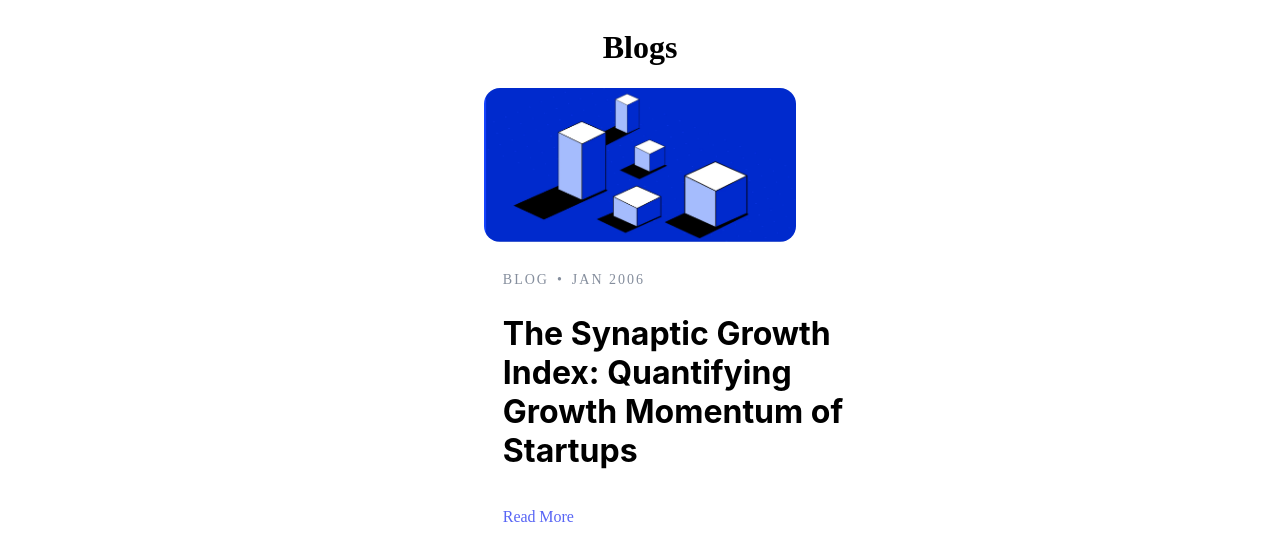
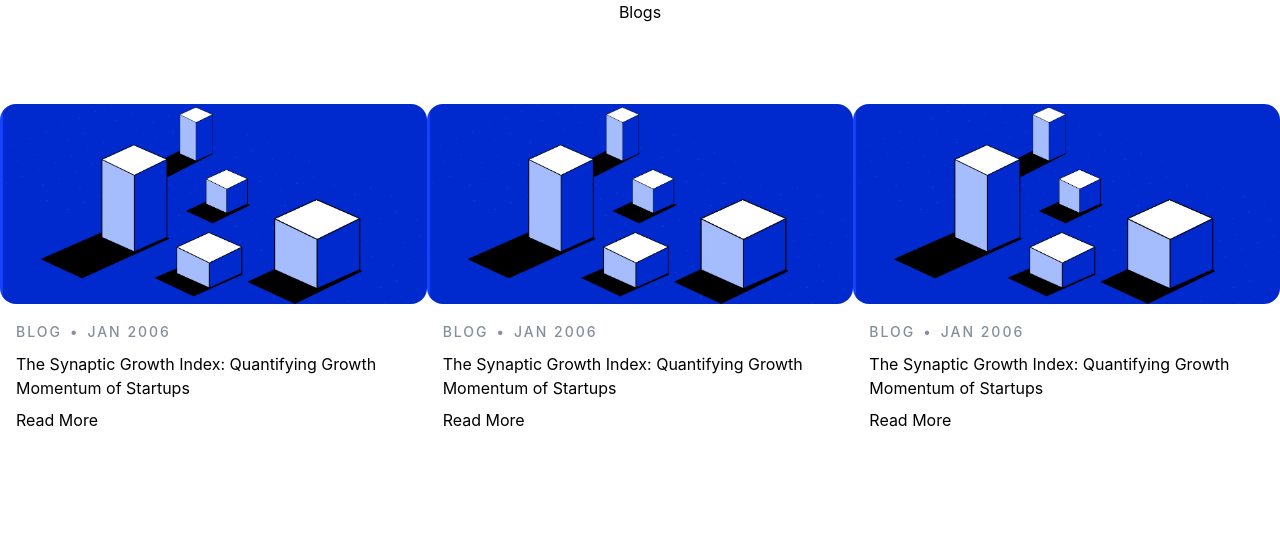
Before and after one commit to rohitjain908/Blog-poc-fronted, a Next.js app: page / in a window 1280 px wide. Shown: the top 560 px of the page. Built offline with nearby package versions, Linux system fonts and the light colour scheme.

Commit message:
add blog conetnt for thumbnail

```diff
--- /dev/null
+++ b/next.config.js
@@ -0,0 +1,7 @@
+const path = require('path')
+
+module.exports = {
+  sassOptions: {
+    includePaths: [path.join(__dirname, 'styles')],
+  },
+}
--- a/package.json
+++ b/package.json
@@ -9,5 +9,11 @@
     "next": "latest",
     "react": "18.2.0",
     "react-dom": "18.2.0"
+  },
+  "devDependencies": {
+    "autoprefixer": "^10.4.14",
+    "postcss": "^8.4.24",
+    "sass": "^1.63.5",
+    "tailwindcss": "^3.3.2"
   }
 }
--- /dev/null
+++ b/pages/_app.js
@@ -0,0 +1,49 @@
+import Head from 'next/head';
+import styles from '../styles/Home.module.css';
+import Image from 'next/image'
+import '../styles/globals.css'
+import '../styles/app.scss'
+
+
+function BlogThumnail(){
+
+  return(
+    <div className='resource-card flex flex-col xl:transition xl:duration-300 xl:ease-in-out mb-12 xl:mb-0 first-item'
+      onclick="window.open('some-link')">
+      <div className='img-container'>
+          <img className='xl:transition xl:duration-300 xl:ease-in-out' src = "/image-1.webp"/>
+      </div>
+      <div className='flex flex-col info-container'>
+          <div className='flex flex-row'>
+            <div className='tag-without-border tag-light pb-2'>Blog</div>
+            <div className='tag-without-border tag-light pb-2 px-2' style={{ paddingLeft:'8px', paddingRight: '8px'}}>•</div>
+            <div className='tag-without-border tag-light pb-2'>Jan 2006</div>
+          </div>
+          <h4 className='heading-medium'>The Synaptic Growth Index: Quantifying Growth Momentum of Startups</h4>
+          <div className='flex justify-start mt-2'>
+            <div className='"button-secondary action-button' style = {{padding:'0px',  border: 0}}>Read More
+              <i class="icon icon-Right-arrow-long" className={styles.icon_Right_arrow_long}></i>
+            </div>
+          </div>
+      </div>
+    </div>
+  )
+}
+
+
+
+
+export default function APP() {
+  return (
+    <div className='max-w-7xl mx-auto'>
+      <h1 className="text-center">Blogs</h1>
+      <div className='grid grid-cols-1 xl:grid-cols-3 mt-20 px-6 xl:px-0 flex-row'>
+        <BlogThumnail/>
+        <BlogThumnail/>
+        <BlogThumnail/>
+      </div>
+    </div>
+
+
+  )
+}
--- a/pages/index.js
+++ b/pages/index.js
@@ -2,24 +2,9 @@ import Head from 'next/head';
 import styles from '../styles/Home.module.css';
 import Image from 'next/image'
 
+import APP from './_app';
 export default function Home() {
   return (
-    <div className={styles.container}>
-      <h1>Blogs</h1>
-      <div style = {{borderRadius : '1px'}}>
-          <img className={styles.image_tag} src = "/image-1.webp"/>
-      </div>
-      <div className={styles.info_container} style = {{ width: '30%'}}>
-          <div style={{ marginTop:'6px', display: 'flex', flexDirection: 'row'}}>
-            <div className={`${styles.tag_without_border} ${styles.tag_light}`}>Blog</div>
-            <div className={`${styles.tag_without_border} ${styles.tag_light}`} style={{ paddingLeft:'8px', paddingRight: '8px'}}>•</div>
-            <div className={`${styles.tag_without_border} ${styles.tag_light}`}>Jan 2006</div>
-          </div>
-          <h1 className={styles.heading_medium} style = {{textAlign:'start'}}>The Synaptic Growth Index: Quantifying Growth Momentum of Startups</h1>
-          <div style = {{display: 'flex', justifyContent: 'start', marginTop: '2px'}}>
-            <div className={styles.button_secondary} style = {{padding:'0px',  border: 0}}>Read More <i class="icon icon-Right-arrow-long" className={styles.icon_Right_arrow_long}></i></div>
-          </div>
-        </div>
-    </div>
+    <APP/>
   )
 }
--- /dev/null
+++ b/postcss.config.js
@@ -0,0 +1,6 @@
+module.exports = {
+  plugins: {
+    tailwindcss: {},
+    autoprefixer: {},
+  },
+}
--- /dev/null
+++ b/styles/app.scss
@@ -0,0 +1,98 @@
+@mixin xs {
+  @media (max-width: 384px) {
+    @content;
+  }
+}
+
+@mixin sm {
+  @media (max-width: 640px) {
+    @content;
+  }
+}
+
+@mixin md {
+  @media (max-width: 768px) {
+    @content;
+  }
+}
+
+@mixin lg {
+  @media (max-width: 1024px) {
+    @content;
+  }
+}
+
+@mixin xl {
+  @media (max-width: 1280px) {
+    @content;
+  }
+}
+
+@mixin xxl {
+  @media (max-width: 1526px) {
+    @content;
+  }
+}
+
+@mixin size($size) {
+  width: $size;
+  height: $size;
+}
+
+@mixin category($name, $color) {
+  .#{$name} a::before {
+    background-color: $color !important;
+  }
+}
+
+
+.resource-card {
+  margin-right: 48px;
+  cursor: pointer;
+
+  @include xl {
+    margin-right: 0px;
+  }
+
+  &:hover {
+    // transform: scale(102%);
+  }
+
+  @include xl {
+    &:hover {
+      transform: none;
+    }
+  }
+
+  .img-container {
+    border-radius: 16px;
+    height: 200px;
+
+    img {
+      width: 100%;
+      height: 100%;
+      object-fit: cover;
+      overflow: hidden;
+      border-radius: 16px;
+    }
+  }
+
+  &.rest-item {
+    .action-button {
+      padding: 0px;
+      border: 0px none;
+    }
+  }
+
+  .info-container {
+    flex: 1;
+    padding-top:48px;
+    justify-content: start;
+
+    @include xl {
+      padding: 16px;
+    }
+  }
+
+
+}
--- a/styles/globals.css
+++ b/styles/globals.css
@@ -38,14 +38,6 @@ button {
 }
 
 
-.info-container {
-  flex: 1;
-  padding: 60px 48px;
-  justify-content: start;
-  display: flex;
-  flex-direction: column;
-
-}
 
 .tag-without-border {
   font-size: 14px;
@@ -67,3 +59,54 @@ button {
 .tag-light {
   color: #858e9d;
 }
+
+@tailwind base;
+@tailwind components;
+@tailwind utilities;
+
+
+.heading-medium {
+  font-family: "Sharp Grotesk Medium 20", -apple-system, BlinkMacSystemFont,
+    "Segoe UI", system-ui;
+}
+
+
+.button-secondary {
+  border: 1px solid #5865f5;
+  box-sizing: border-box;
+  display: flex;
+  flex-direction: row;
+  justify-content: center;
+  align-items: center;
+  height: 48px;
+  padding: 0px 24px;
+
+  background: #ffffff;
+  border-radius: 8px;
+
+  font-weight: 500;
+  font-size: 16px;
+  line-height: 120%;
+
+  /* or 19px */
+  letter-spacing: -0.004em;
+
+  /* Text/White */
+  color: #5865f5;
+  cursor: pointer;
+
+  i {
+    display: inline-block;
+    font-size: 18px;
+    margin-left: 4px;
+  }
+
+
+
+  &:hover .icon-Right-arrow-long{
+    transform: translateX(0.5em);
+    transition-duration: 0.25s;
+    transition-timing-function: cubic-bezier(0.25, 0.1, 0.25, 1);
+  }
+
+}
--- /dev/null
+++ b/tailwind.config.js
@@ -0,0 +1,15 @@
+/** @type {import('tailwindcss').Config} */
+module.exports = {
+  content: [
+    "./app/**/*.{js,ts,jsx,tsx,mdx}",
+    "./pages/**/*.{js,ts,jsx,tsx,mdx}",
+    "./components/**/*.{js,ts,jsx,tsx,mdx}",
+
+    // Or if using `src` directory:
+    "./src/**/*.{js,ts,jsx,tsx,mdx}",
+  ],
+  theme: {
+    extend: {},
+  },
+  plugins: [],
+}
```
Also changed, not shown: 1 other file (tests, documents, lock files or other folders).
